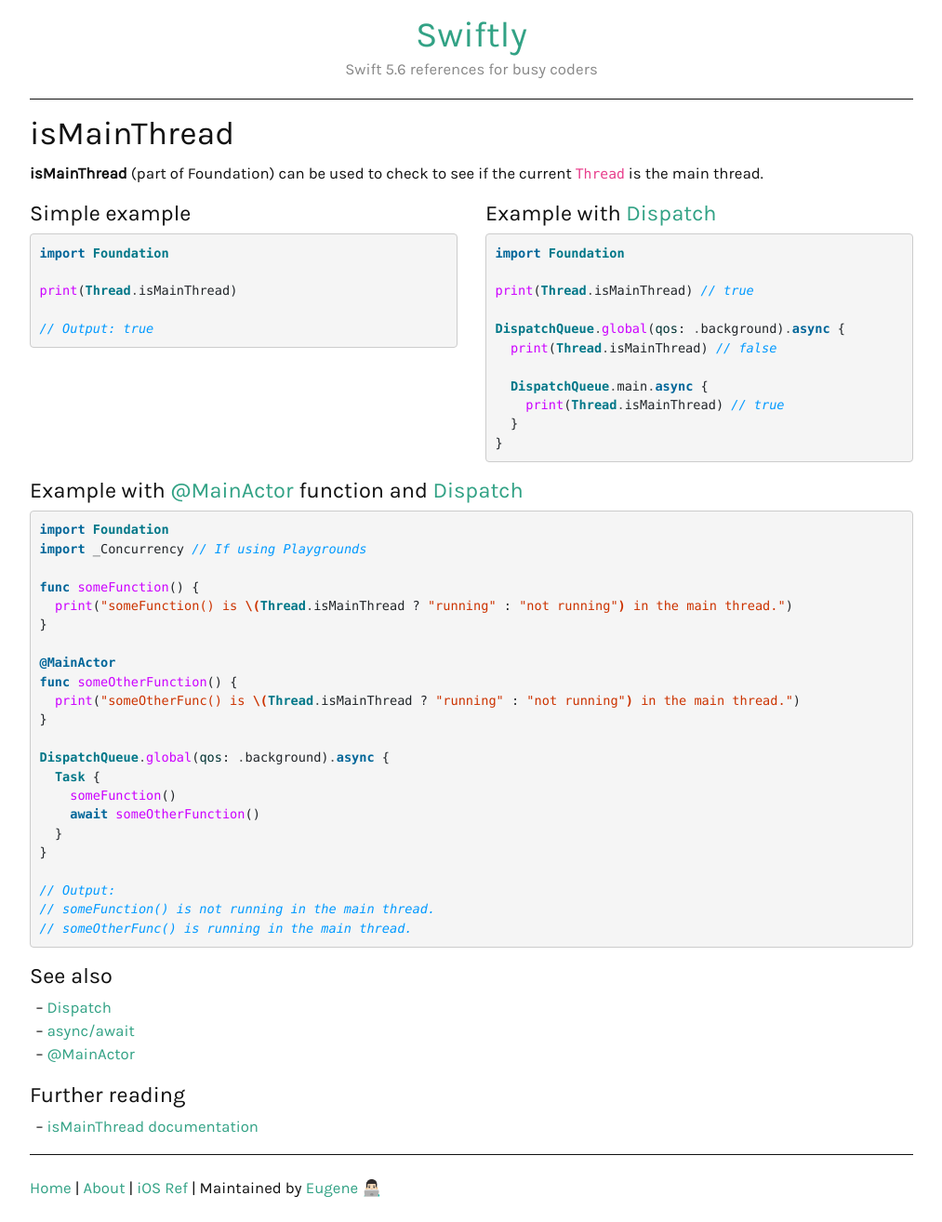
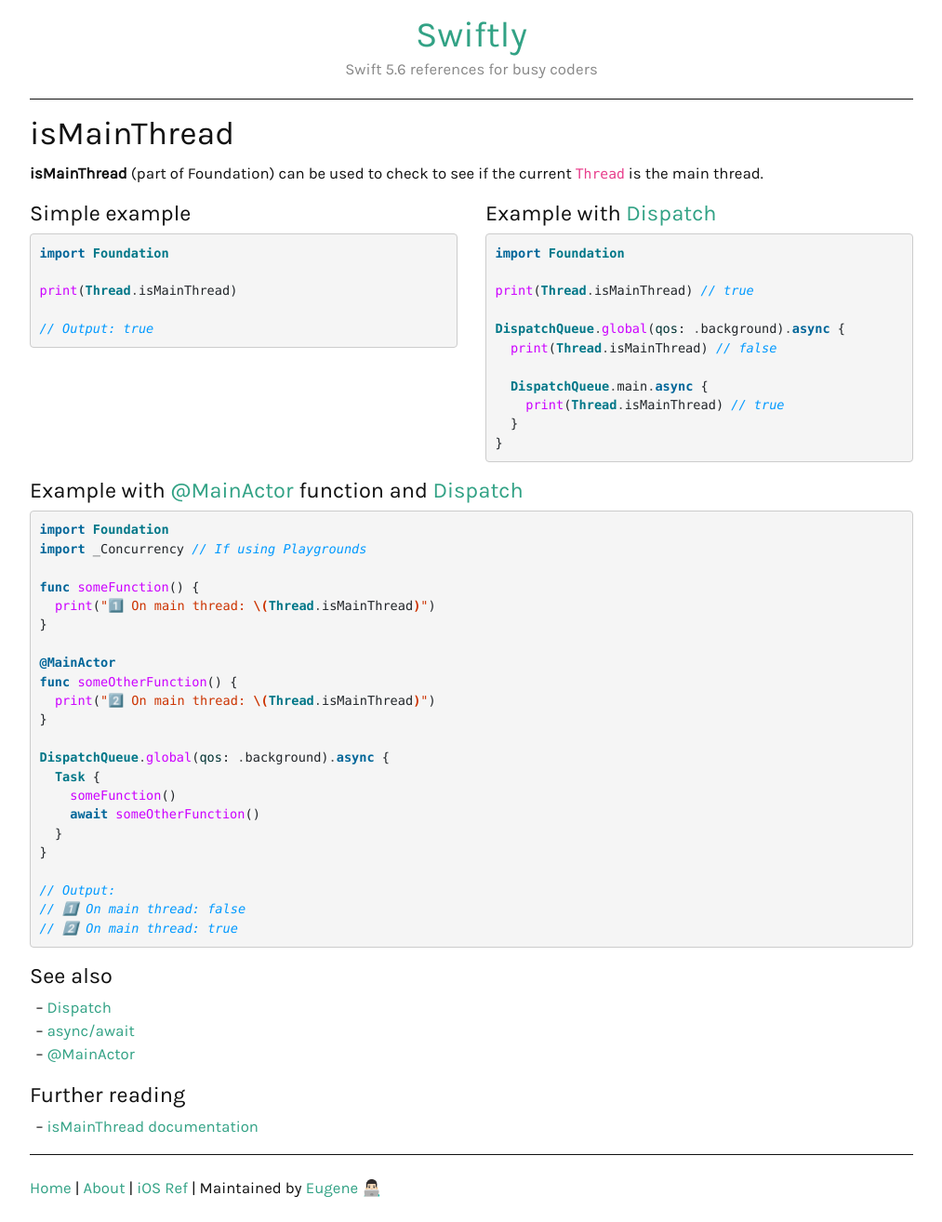
Before and after one commit to ebelinski/swiftly, a Jekyll site: the page built from _guides/ismainthread.md, in a window 1280 px wide. Shown: the whole page at 93% size, without its empty margins (133-1146 px from the left). Built offline with Jekyll 4.4.1, drawn with Linux system fonts in a browser that asks for light colours; comment, search, counter and statistics services are not loaded.

Commit message:
Simplified print statements.

````diff
--- a/_guides/ismainthread.md
+++ b/_guides/ismainthread.md
@@ -52,12 +52,12 @@ import Foundation
 import _Concurrency // If using Playgrounds
 
 func someFunction() {
-  print("someFunction() is \(Thread.isMainThread ? "running" : "not running") in the main thread.")
+  print("1️⃣ On main thread: \(Thread.isMainThread)")
 }
 
 @MainActor
 func someOtherFunction() {
-  print("someOtherFunc() is \(Thread.isMainThread ? "running" : "not running") in the main thread.")
+  print("2️⃣ On main thread: \(Thread.isMainThread)")
 }
 
 DispatchQueue.global(qos: .background).async {
@@ -68,8 +68,8 @@ DispatchQueue.global(qos: .background).async {
 }
 
 // Output:
-// someFunction() is not running in the main thread.
-// someOtherFunc() is running in the main thread.
+// 1️⃣ On main thread: false
+// 2️⃣ On main thread: true
 ```
 
 ### See also
````
